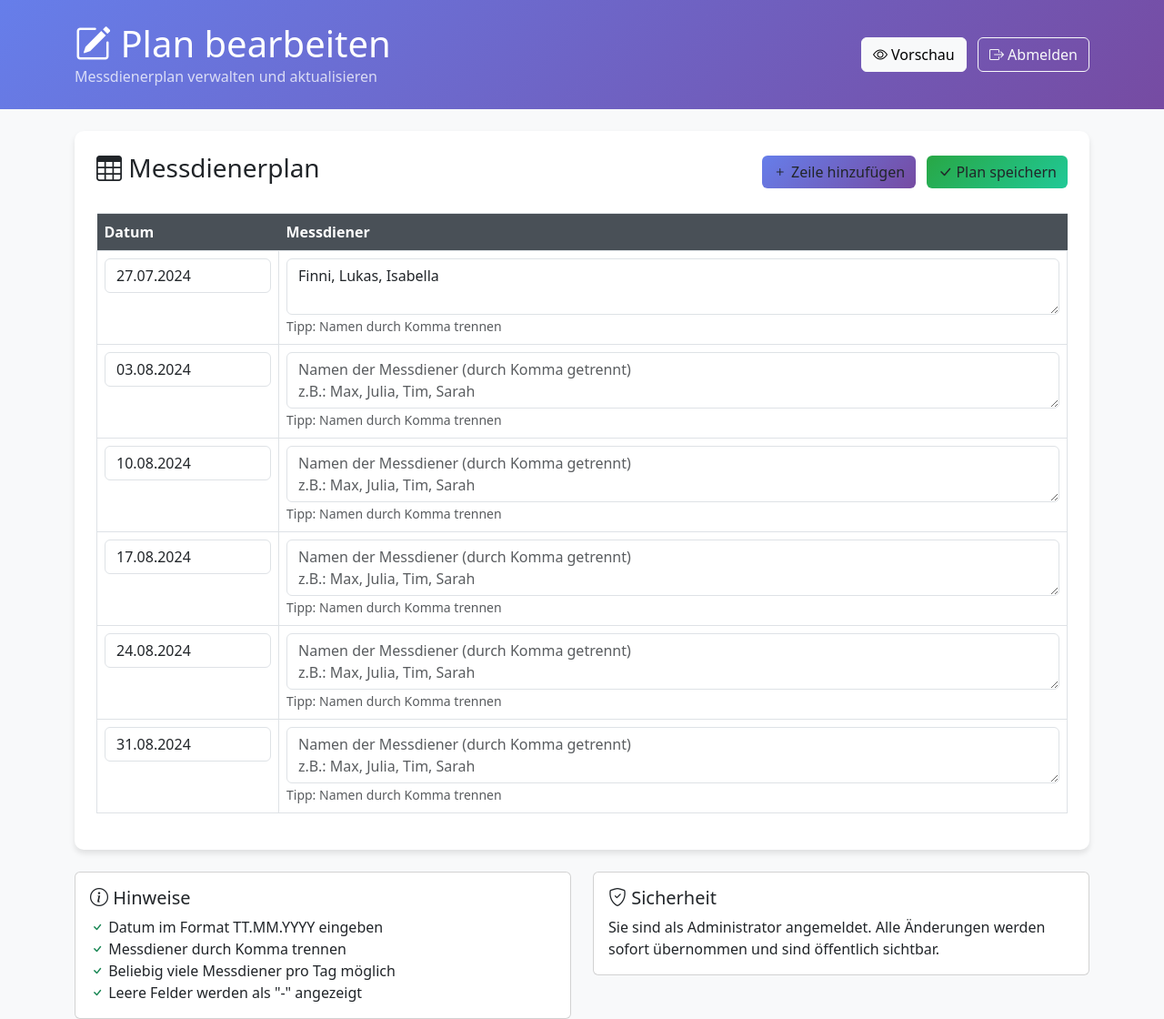
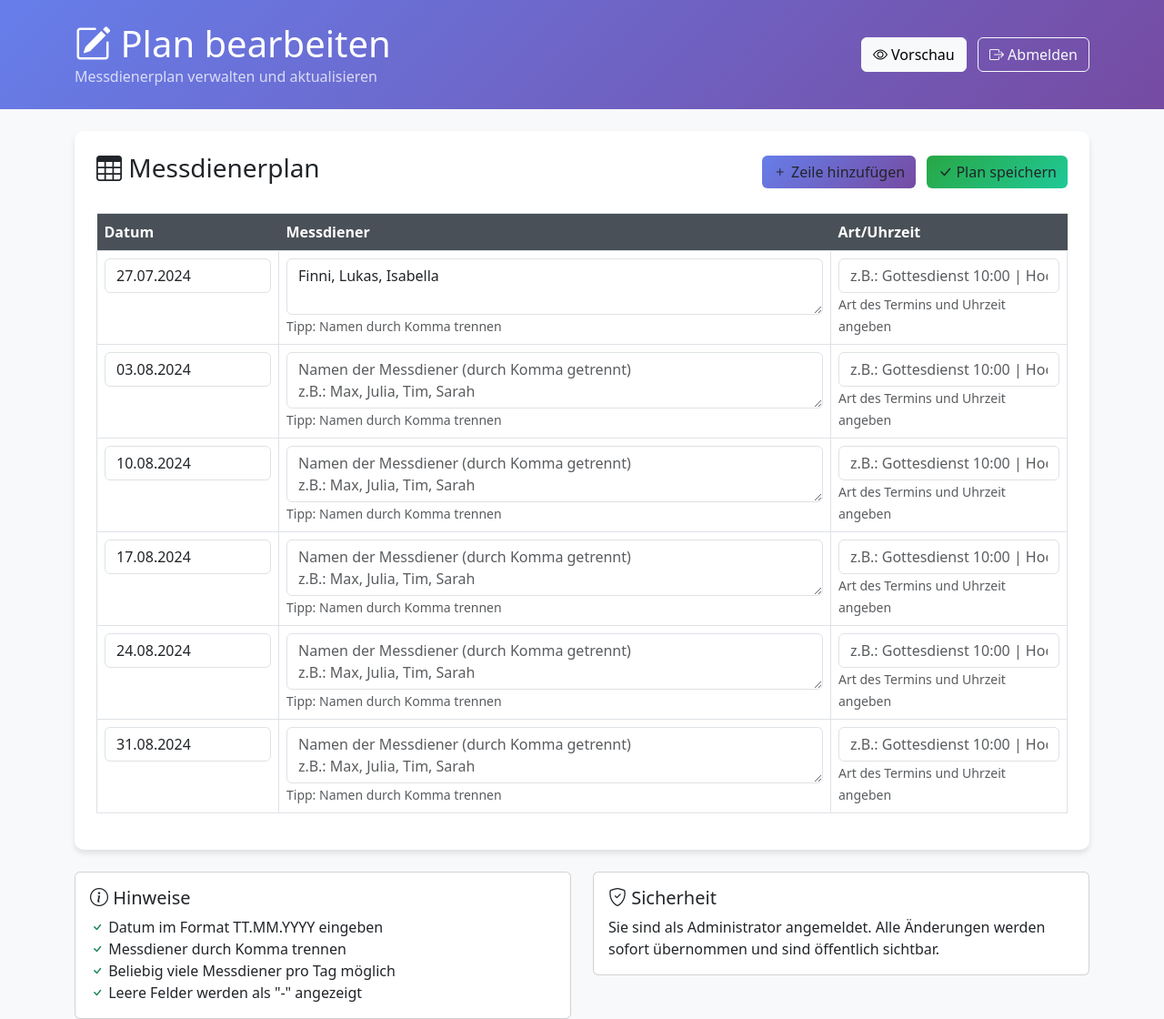
Before and after one commit to BlitherNote3578/Messdienerplan, a Flask app: page /edit in a window 1280 px wide. Shown: the whole page at 91% size. Run offline with Flask 3, Linux system fonts and the light colour scheme; the visitor is signed in with stand-in values (Sample User, id 1).

Commit message:
Mehr Infos zu Terminen
Es wurde eine Spalte hinzugefügt, in der die Art der Messe (Hochzeit, Taufe, etc) und die Uhrzeit für diese angezeigt werden.

```diff
--- a/app.py
+++ b/app.py
@@ -37,10 +37,10 @@ def load_plan():
     except FileNotFoundError:
         # Erstelle eine Standard-CSV-Datei falls sie nicht existiert
         default_plan = [
-            ['Datum', 'Messdiener'],
-            ['27.07.2024', 'Finni, Lukas, Isabella'],
-            ['03.08.2024', ''],
-            ['10.08.2024', '']
+            ['Datum', 'Messdiener', 'Art/Uhrzeit'],
+            ['27.07.2024', 'Finni, Lukas, Isabella', 'Gottesdienst 10:00'],
+            ['03.08.2024', '', ''],
+            ['10.08.2024', '', '']
         ]
         save_plan(default_plan)
         return default_plan
@@ -89,7 +89,9 @@ def edit():
     if request.method == 'POST':
         # Neue Zeile hinzufügen
         if 'add_row' in request.form:
-            plan.append(['', '', '', ''])
+            # Stelle sicher, dass die neue Zeile die aktuelle Spaltenanzahl hat
+            expected_cols = len(plan[0]) if plan and len(plan) > 0 else 3
+            plan.append([''] * expected_cols)
             save_plan(plan)
             flash('Neue Zeile hinzugefügt!', 'success')
             return redirect(url_for('edit'))
@@ -97,16 +99,17 @@ def edit():
         # Plan speichern
         if 'save_plan' in request.form:
             new_plan = []
-            # Header setzen
-            new_plan.append(['Datum', 'Messdiener'])
+            # Header setzen (mit neuer Spalte Art/Uhrzeit)
+            new_plan.append(['Datum', 'Messdiener', 'Art/Uhrzeit'])
 
             # Datenzeilen verarbeiten
             row_count = int(request.form.get('row_count', 0))
             for i in range(1, row_count + 1):
                 datum = request.form.get(f'datum_{i}', '').strip()
                 messdiener_text = request.form.get(f'messdiener_{i}', '').strip()
-                if datum or messdiener_text:  # Nur speichern wenn mindestens ein Feld ausgefüllt
-                    new_plan.append([datum, messdiener_text])
+                art_zeit = request.form.get(f'art_zeit_{i}', '').strip()
+                if datum or messdiener_text or art_zeit:  # Nur speichern wenn mindestens ein Feld ausgefüllt
+                    new_plan.append([datum, messdiener_text, art_zeit])
 
             save_plan(new_plan)
             flash('Plan erfolgreich gespeichert!', 'success')
--- a/templates/edit.html
+++ b/templates/edit.html
@@ -98,6 +98,9 @@
                                     {% for header in plan[0] %}
                                         <th>{{ header }}</th>
                                     {% endfor %}
+                                    {% if plan[0]|length < 3 %}
+                                        <th>Art/Uhrzeit</th>
+                                    {% endif %}
                                 </tr>
                             </thead>
                             <tbody>
@@ -116,6 +119,14 @@
                                                       rows="2"
                                                       placeholder="Namen der Messdiener (durch Komma getrennt)&#10;z.B.: Max, Julia, Tim, Sarah">{{ row[1] if row|length > 1 else '' }}</textarea>
                                             <small class="text-muted">Tipp: Namen durch Komma trennen</small>
+                                        </td>
+                                        <td style="width: 260px;">
+                                            <input type="text"
+                                                   class="form-control"
+                                                   name="art_zeit_{{ loop.index }}"
+                                                   value="{{ row[2] if row|length > 2 else '' }}"
+                                                   placeholder="z.B.: Gottesdienst 10:00 | Hochzeit 14:30 | Besonderes: Firmung 18:00">
+                                            <small class="text-muted">Art des Termins und Uhrzeit angeben</small>
                                         </td>
                                     </tr>
                                 {% endfor %}
```
Also changed, not shown: templates/index.html (+10 -0 lines).
